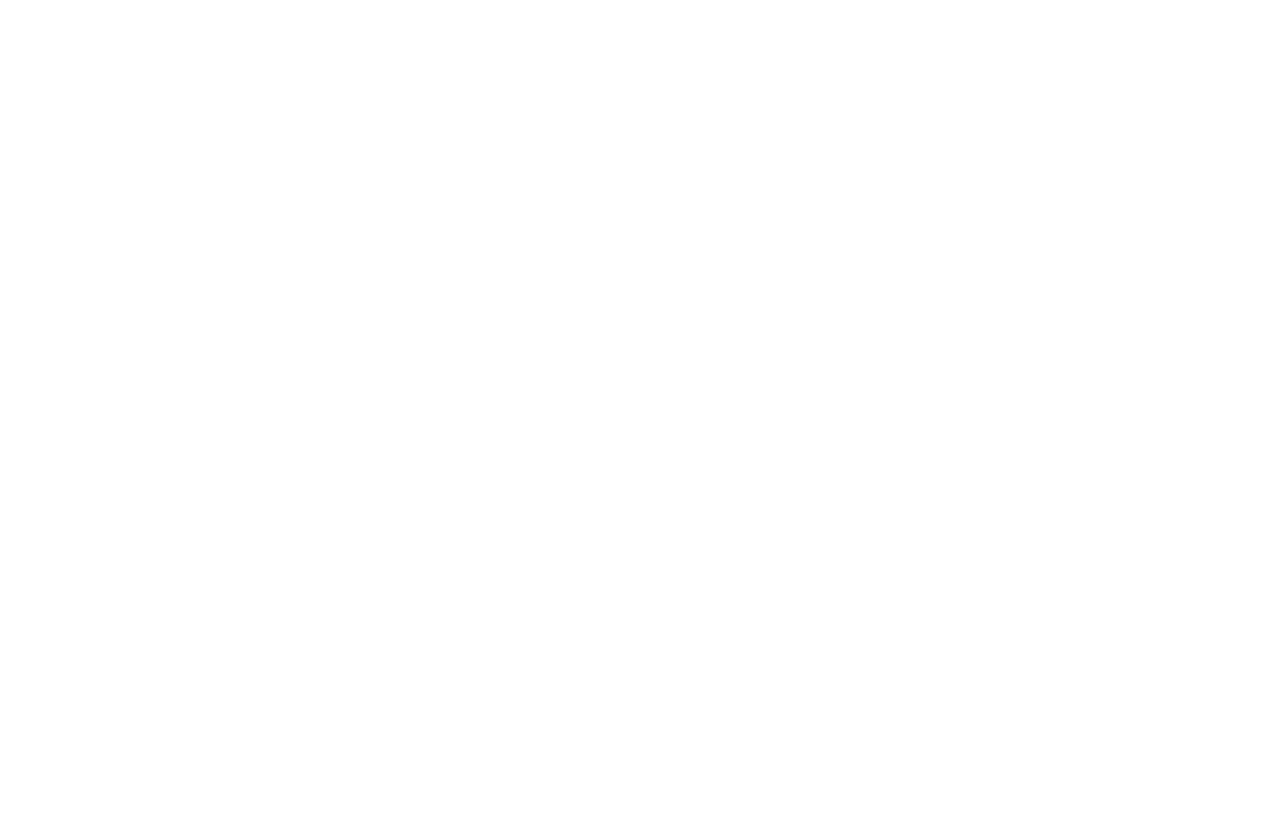
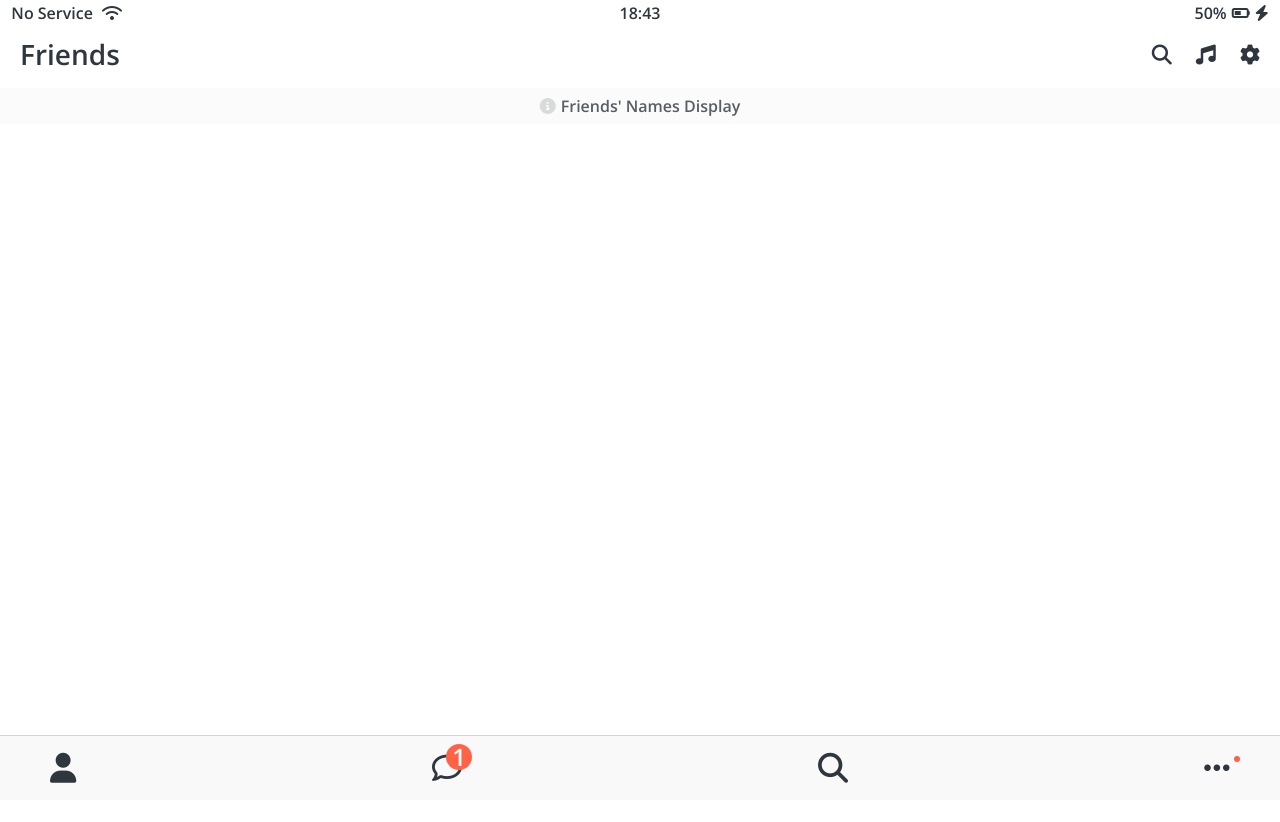
Before and after one commit to hoon-cmd/kokoa-clone-2021, a plain HTML site: page friends.html in a window 1280 px wide. Shown: the top 822 px of the page. Before the commit the page ends 800 px from the top, so only its background shows below. Drawn offline with nearby package versions, Linux system fonts and the light colour scheme.

Commit message:
friends screen add

```diff
--- /dev/null
+++ b/CSS/components/nav-bar.css
@@ -0,0 +1,48 @@
+.nav {
+  position: fixed;
+  bottom: 0%;
+  width: 100%;
+  background-color: #f9f9fa;
+  padding: 20px 50px;
+  border-top: 1px solid rgba(121, 121, 121, 0.3);
+  box-sizing: border-box;
+}
+
+.nav__list {
+  display: flex;
+  justify-content: space-between;
+  font-size: 24px;
+  color: black;
+}
+
+.nav__link {
+  color: #2e363e;
+}
+
+.nav__btn {
+  position: relative;
+}
+
+.nav__notification {
+  display: flex;
+  background-color: tomato;
+  width: 26px;
+  height: 26px;
+  border-radius: 13px;
+  justify-content: center;
+  align-items: center;
+  color: white;
+  position: absolute;
+  right: -10px;
+  bottom: 10px;
+}
+
+.nav__dot {
+  position: absolute;
+  display: flex;
+  width: 6px;
+  height: 6px;
+  border-radius: 3px;
+  background-color: tomato;
+  right: -10px;
+}
--- /dev/null
+++ b/CSS/components/screen-header.css
@@ -0,0 +1,16 @@
+.screen-header {
+  display: flex;
+  justify-content: space-between;
+  padding: 20px;
+  padding-top: 40px;
+  align-items: center;
+}
+
+.screen-header__title {
+  font-size: 28px;
+  font-weight: 600;
+}
+
+.screen-header__link {
+  padding-left: 20px;
+}
--- a/CSS/components/status-bar.css
+++ b/CSS/components/status-bar.css
@@ -1,6 +1,11 @@
 .status-bar {
   display: flex;
   justify-content: center;
+  position: fixed;
+  top: 0%;
+  width: 100%;
+  padding: 5px;
+  box-sizing: border-box;
 }
 .status-bar__column {
   width: 33%;
--- a/CSS/reset.css
+++ b/CSS/reset.css
@@ -125,3 +125,6 @@ table {
 input:focus {
   outline: none;
 }
+a {
+  color: inherit;
+}
--- /dev/null
+++ b/CSS/screens/friends.css
@@ -0,0 +1,13 @@
+.friends-display-link {
+  display: flex;
+  justify-content: center;
+  align-items: center;
+  opacity: 0.8;
+  background-color: #fafafa;
+  padding: 10px 0px;
+}
+
+.fa-info-circle {
+  padding-right: 5px;
+  opacity: 0.2;
+}
--- a/CSS/styles.css
+++ b/CSS/styles.css
@@ -2,6 +2,11 @@
 @import "reset.css";
 @import "components/status-bar.css";
 @import "screens/login.css";
+@import "components/nav-bar.css";
+@import "components/screen-header.css";
+@import "screens/friends.css";
 body {
   font-family: "Open Sans", sans-serif;
+  color: #2e363e;
+  height: 300vh;
 }
--- a/friends.html
+++ b/friends.html
@@ -0,0 +1,68 @@
+<!DOCTYPE html>
+<html lang="en">
+  <head>
+    <link rel="stylesheet" href="css/styles.css" />
+    <meta charset="UTF-8" />
+    <meta name="viewport" content="width=device-width, initial-scale=1.0" />
+    <title>Friends - Kokoa Talk</title>
+  </head>
+  <body>
+    <div class="status-bar">
+      <div class="status-bar__column">
+        <span>No Service</span>
+        <i class="fas fa-wifi"></i>
+      </div>
+      <div class="status-bar__column">
+        <span>18:43</span>
+      </div>
+      <div class="status-bar__column">
+        <span>50%</span>
+        <i class="fas fa-battery-half"></i>
+        <i class="fas fa-bolt"></i>
+      </div>
+    </div>
+    <nav class="nav">
+      <ul class="nav__list">
+        <li class="nav__btn">
+          <a class="nav__link" href="friends.html"
+            ><i class="fas fa-user fa-lg"></i
+          ></a>
+        </li>
+        <li class="nav__btn">
+          <span class="nav__notification">1</span>
+          <a class="nav__link" href="#"><i class="far fa-comment fa-lg"></i></a>
+        </li>
+        <li class="nav__btn">
+          <a class="nav__link" href="#"><i class="fas fa-search fa-lg"></i></a>
+        </li>
+        <li class="nav__btn">
+          <span class="nav__dot"></span>
+          <a class="nav__link" href="#"
+            ><i class="fas fa-ellipsis-h fa-lg"></i
+          ></a>
+        </li>
+      </ul>
+    </nav>
+    <header class="screen-header">
+      <h1 class="screen-header__title">Friends</h1>
+      <div class="screen-header__btn">
+        <span class="screen-header__link"
+          ><i class="fas fa-search fa-lg"></i
+        ></span>
+        <span class="screen-header__link"
+          ><i class="fas fa-music fa-lg"></i
+        ></span>
+        <span class="screen-header__link"
+          ><i class="fas fa-cog fa-lg"></i
+        ></span>
+      </div>
+    </header>
+    <a class="friends-display-link"
+      ><i class="fas fa-info-circle"></i>Friends' Names Display</a
+    >
+    <script
+      src="https://kit.fontawesome.com/6478f529f2.js"
+      crossorigin="anonymous"
+    ></script>
+  </body>
+</html>
```
